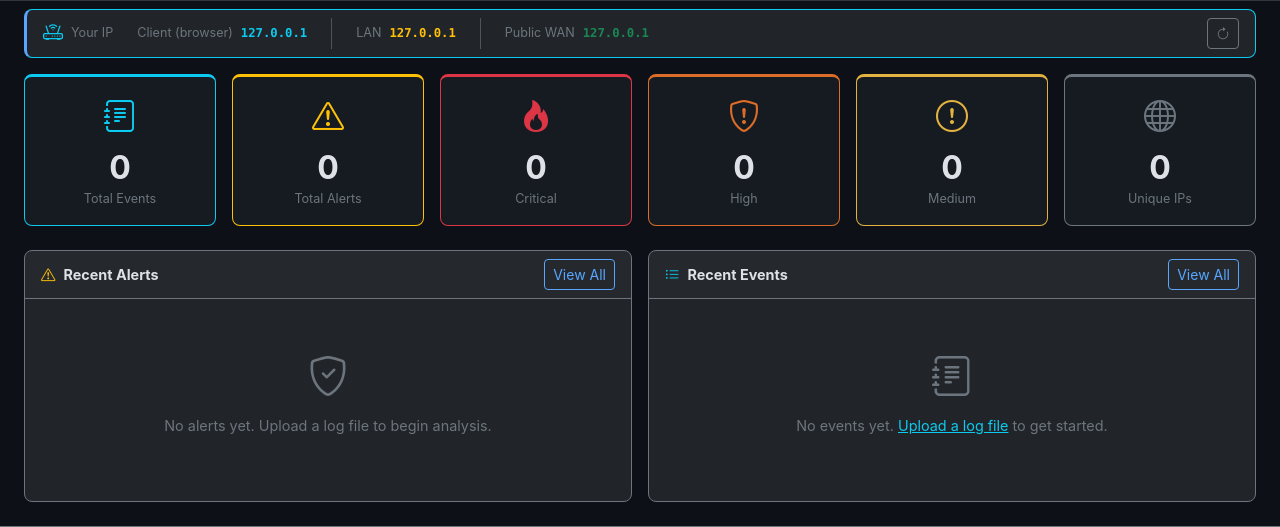
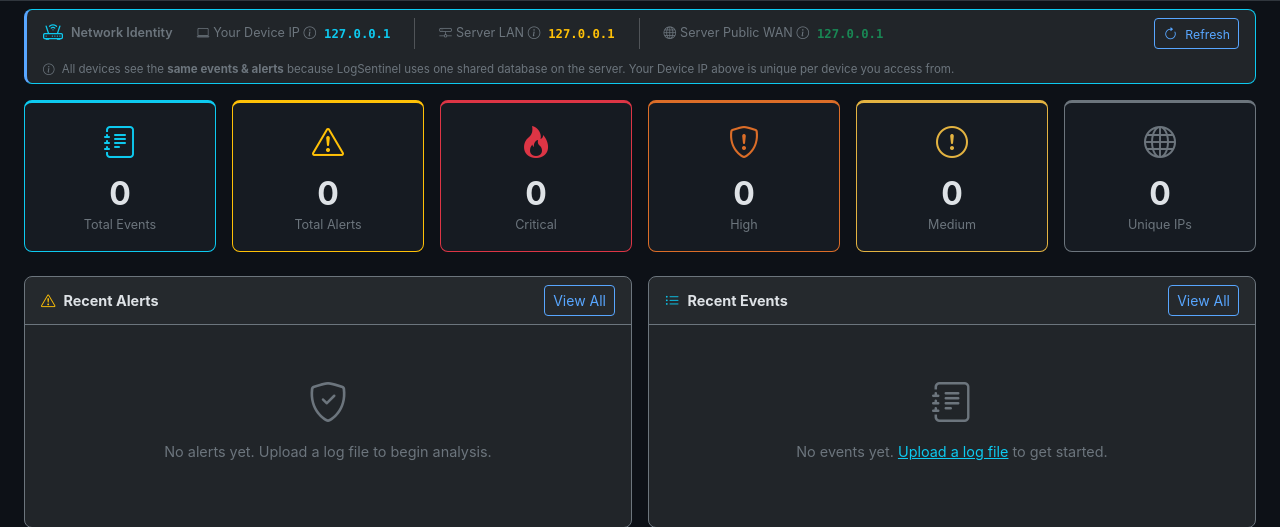
Before and after one commit to ayoublaarichi/LogSentinel, a FastAPI app: page / in a window 1280 px wide. Shown: the part 63-590 px from the top of the page. Run offline with FastAPI, Linux system fonts and the light colour scheme; data that the repository does not hold is empty.

Commit message:
fix: clearer IP labels, working refresh spinner, explain shared DB

```diff
--- a/templates/dashboard.html
+++ b/templates/dashboard.html
@@ -8,25 +8,66 @@
     <div class="card-body py-2 d-flex flex-wrap align-items-center gap-4">
         <span class="d-flex align-items-center gap-2">
             <i class="bi bi-router text-info fs-5"></i>
-            <span class="text-secondary small">Your IP</span>
+            <span class="text-secondary small fw-semibold">Network Identity</span>
         </span>
+
+        <!-- Your device's IP as seen by the server -->
         <span class="ip-item">
-            <span class="text-secondary small me-1">Client&nbsp;(browser)</span>
+            <span class="text-secondary small me-1">
+                <i class="bi bi-laptop me-1"></i>Your&nbsp;Device&nbsp;IP
+                <span
+                    data-bs-toggle="tooltip"
+                    title="The IP your browser is connecting from (changes per device — PC vs phone)">
+                    <i class="bi bi-info-circle text-secondary" style="cursor:help"></i>
+                </span>
+            </span>
             <code id="ipClient" class="text-info fw-bold">…</code>
         </span>
+
         <span class="vr d-none d-md-block border-secondary"></span>
+
+        <!-- Server's own IPs -->
         <span class="ip-item">
-            <span class="text-secondary small me-1">LAN</span>
+            <span class="text-secondary small me-1">
+                <i class="bi bi-hdd-network me-1"></i>Server&nbsp;LAN
+                <span
+                    data-bs-toggle="tooltip"
+                    title="Local network IP of the machine running LogSentinel">
+                    <i class="bi bi-info-circle text-secondary" style="cursor:help"></i>
+                </span>
+            </span>
             <code id="ipLan" class="text-warning fw-bold">…</code>
         </span>
+
         <span class="vr d-none d-md-block border-secondary"></span>
+
         <span class="ip-item">
-            <span class="text-secondary small me-1">Public&nbsp;WAN</span>
+            <span class="text-secondary small me-1">
+                <i class="bi bi-globe me-1"></i>Server&nbsp;Public&nbsp;WAN
+                <span
+                    data-bs-toggle="tooltip"
+                    title="Public internet IP of the machine running LogSentinel">
+                    <i class="bi bi-info-circle text-secondary" style="cursor:help"></i>
+                </span>
+            </span>
             <code id="ipWan" class="text-success fw-bold">…</code>
         </span>
-        <button class="btn btn-sm btn-outline-secondary ms-auto" onclick="loadIpInfo()" title="Refresh IPs">
-            <i class="bi bi-arrow-clockwise"></i>
+
+        <span id="ipError" class="text-danger small d-none">
+            <i class="bi bi-exclamation-circle me-1"></i>Could not fetch IPs
+        </span>
+
+        <button id="btnRefreshIp" class="btn btn-sm btn-outline-info ms-auto" onclick="loadIpInfo()" title="Refresh IP info">
+            <i class="bi bi-arrow-clockwise" id="refreshIcon"></i>
+            <span class="d-none d-sm-inline ms-1 small">Refresh</span>
         </button>
+    </div>
+    <div class="px-3 pb-1">
+        <small class="text-secondary" style="font-size:0.72rem">
+            <i class="bi bi-info-circle me-1"></i>
+            All devices see the <strong>same events &amp; alerts</strong> because LogSentinel uses one shared database on the server.
+            Your&nbsp;Device&nbsp;IP above is unique per device you access from.
+        </small>
     </div>
 </div>
 
@@ -185,14 +226,39 @@
 
 {% block scripts %}
 <script>
+// Initialise Bootstrap tooltips
+document.addEventListener('DOMContentLoaded', () => {
+    document.querySelectorAll('[data-bs-toggle="tooltip"]').forEach(el =>
+        new bootstrap.Tooltip(el, { trigger: 'hover focus' })
+    );
+});
+
 async function loadIpInfo() {
-    const setVal = (id, val, fallback = '—') => {
-        document.getElementById(id).textContent = val || fallback;
-    };
+    const btn        = document.getElementById('btnRefreshIp');
+    const icon       = document.getElementById('refreshIcon');
+    const errBadge   = document.getElementById('ipError');
+    const setVal     = (id, val) =>
+        document.getElementById(id).textContent = val || '—';
+
+    // ── Show spinner ─────────────────────────────────────────────────
+    btn.disabled = true;
+    icon.className = 'spinner-border spinner-border-sm text-info';
+    errBadge.classList.add('d-none');
+    ['ipClient', 'ipLan', 'ipWan'].forEach(id =>
+        document.getElementById(id).textContent = '…'
+    );
+
     try {
-        const resp = await fetch('/api/ip');
-        if (!resp.ok) throw new Error(resp.statusText);
+        // 8-second timeout so the button never hangs indefinitely
+        const controller = new AbortController();
+        const tid = setTimeout(() => controller.abort(), 8000);
+
+        const resp = await fetch('/api/ip', { signal: controller.signal });
+        clearTimeout(tid);
+
+        if (!resp.ok) throw new Error(`HTTP ${resp.status}`);
         const d = await resp.json();
+
         setVal('ipClient', d.client_ip);
         setVal('ipLan',    d.server_lan);
         setVal('ipWan',    d.server_wan);
@@ -200,8 +266,16 @@
         ['ipClient', 'ipLan', 'ipWan'].forEach(id =>
             document.getElementById(id).textContent = 'unavailable'
         );
+        errBadge.classList.remove('d-none');
+        console.error('IP fetch failed:', err.message);
+    } finally {
+        // ── Restore button ────────────────────────────────────────────
+        btn.disabled = false;
+        icon.className = 'bi bi-arrow-clockwise';
     }
 }
+
+// Auto-load on page ready
 loadIpInfo();
 </script>
 {% endblock %}
```
